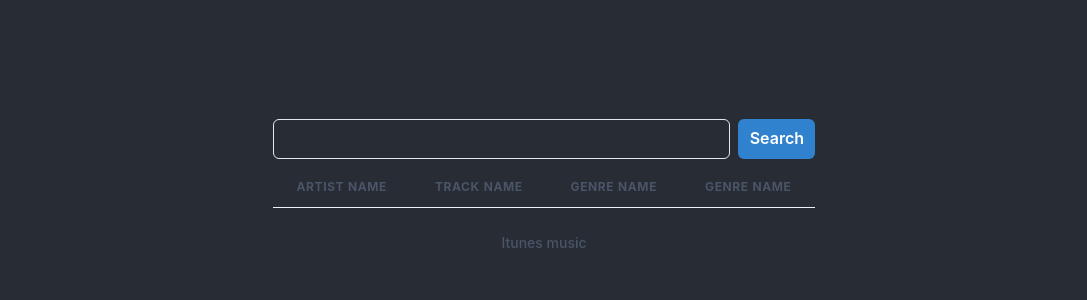
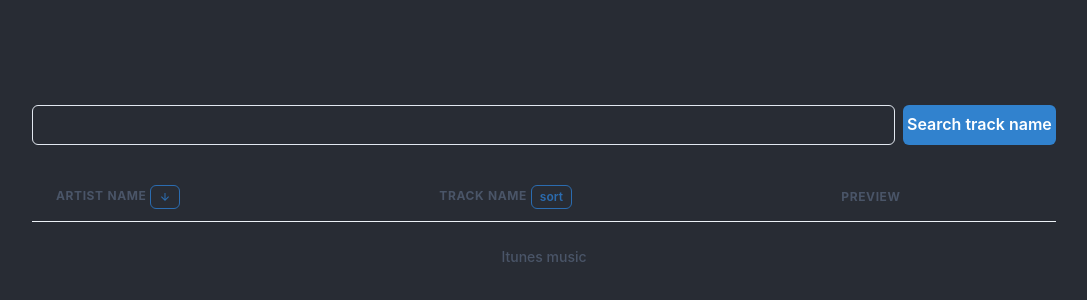
Before and after one commit to strzala92/warsawjs-workshop-55-itunes, a React (Create React App) app: page / in a window 1280 px wide. Shown: the part 210-510 px from the top of the page, without its empty margins (96-1183 px from the left). Built offline with nearby package versions, Linux system fonts and the light colour scheme.

Commit message:
Add sort

```diff
--- a/package.json
+++ b/package.json
@@ -3,6 +3,7 @@
   "version": "0.1.0",
   "private": true,
   "dependencies": {
+    "@chakra-ui/icons": "^1.0.13",
     "@chakra-ui/react": "^1.6.4",
     "@emotion/react": "^11.4.0",
     "@emotion/styled": "^11.3.0",
--- a/src/App.js
+++ b/src/App.js
@@ -1,128 +1,6 @@
 import './App.css';
 
-import {
-  Stack,
-  Input,
-  Button,
-  Table,
-  Thead,
-  Tbody,
-  Tr,
-  Th,
-  Td,
-  TableCaption,
-  Modal,
-  ModalOverlay,
-  ModalContent,
-  ModalHeader,
-  ModalFooter,
-  ModalBody,
-  ModalCloseButton,
-  AspectRatio,
-  useDisclosure,
-  Badge
-} from "@chakra-ui/react"
-import { useState, useEffect } from 'react';
-
-function ModalItunes({ result }) {
-  const { isOpen, onOpen, onClose } = useDisclosure();
-  const [ artist, setArtist ] = useState();
-
-  useEffect(() => {
-    if (!isOpen) {
-     return;
-    }
-    (async () => {
-      const artisResult= await fetch(`https://itunes.apple.com/lookup?id=${result.artistId}`);
-      const data = await artisResult.json();
-      setArtist(data.results[0]);
-    })();
-  }, [isOpen, result]);
-
-  return (
-    <>
-      <Button colorScheme="blue" onClick={onOpen}>Preview</Button>
-      <Modal isOpen={isOpen} onClose={onClose} size="xl">
-        <ModalOverlay />
-        <ModalContent>
-          <ModalHeader>{result.trackName}</ModalHeader>
-          <ModalBody>
-            {artist && (
-                  <Badge>
-                        {artist.primaryGenreName}
-                  </Badge>
-            )}
-            <AspectRatio ratio={1}>
-              <iframe
-                title={result.trackName}
-                src={result.previewUrl}
-                allowFullScreen
-              />
-            </AspectRatio>
-          </ModalBody>
-
-          <ModalFooter style={{ justifyContent: 'center' }}>
-            <Button colorScheme="blue" mr={3} onClick={onClose}>
-              Close
-            </Button>
-          </ModalFooter>
-        </ModalContent>
-      </Modal>
-    </>
-  )
-}
-
-function Itunes() {
-  const [searchTerm, setSetchTerm] = useState('');
-  const [results, setResults] = useState([]);
-  const { isOpen, onOpen, onClose } = useDisclosure();
-
-  const handleChange = (event) => setSetchTerm(event.target.value);
-
-  const getTerms = async () => {
-    const result = await fetch(`https://itunes.apple.com/search?term=${encodeURIComponent(searchTerm)}&entity=musicVideo`);
-    const data = await result.json();
-    setResults(data.results);
-  };
-
-  return (
-    <Stack direction="column">
-      <Stack direction="row">
-        <Input value={searchTerm} onChange={handleChange} />
-        <Button colorScheme="blue" onClick={getTerms}>Search</Button>
-      </Stack>
-      <ItunesResult props={results} />
-    </Stack>
-  );
-}
-
-function ItunesResult({ props }) {
-  return (
-    <Table variant="simple">
-      <TableCaption>Itunes music</TableCaption>
-      <Thead>
-        <Tr>
-          <Th>Artist Name</Th>
-          <Th>Track Name</Th>
-          <Th>Genre Name</Th>
-          <Th>Genre Name</Th>
-        </Tr>
-      </Thead>
-      <Tbody>
-        {props.map((val, index) =>
-          <Tr key={index}>
-            <Td>{val.artistName}</Td>
-            <Td>{val.trackCensoredName}</Td>
-            <Td>{val.primaryGenreName}</Td>
-            <Td>
-              <ModalItunes result={val} />
-            </Td>
-          </Tr>
-        )}
-      </Tbody>
-    </Table>
-  );
-}
+import { Itunes } from './components/Itunes/Itunes';
 
 function App() {
   return (
--- /dev/null
+++ b/src/components/Itunes/Itunes.js
@@ -0,0 +1,46 @@
+import {
+    Stack,
+    Input,
+    Button,
+    Spinner,
+    Container,
+} from "@chakra-ui/react"
+import { useState } from 'react';
+import { ItunesResult } from "../ItunesResault/ItunesResult";
+
+export function Itunes() {
+    const [searchTerm, setSetchTerm] = useState('');
+    const [results, setResults] = useState([]);
+    const [isLoading, setLoading] = useState(false);
+
+    const handleChange = (event) => setSetchTerm(event.target.value);
+
+    const getTerms = async () => {
+        setLoading(true);
+        const result = await fetch(`https://itunes.apple.com/search?term=${encodeURIComponent(searchTerm)}&entity=musicVideo`);
+        const data = await result.json();
+        setResults(data.results);
+        setLoading(false);
+    };
+
+    return (
+        <Stack direction="column" style={{width: '80%'}}>
+            <Stack direction="row" pb={5}>
+                <Input value={searchTerm} onChange={handleChange} />
+                <Button colorScheme="blue" onClick={getTerms}>Search track name</Button>
+            </Stack>
+            {isLoading &&
+                <div>
+                    <Spinner
+                        thickness="4px"
+                        speed="0.65s"
+                        emptyColor="gray.200"
+                        color="blue.500"
+                        size="xl"
+                    />
+                </div>}
+            {!isLoading &&
+                <ItunesResult props={results} />
+            }
+        </Stack>    );
+}
--- /dev/null
+++ b/src/components/ItunesResault/ItunesResult.js
@@ -0,0 +1,74 @@
+import {
+  Table,
+  Thead,
+  Tbody,
+  Tr,
+  Th,
+  Td,
+  TableCaption,
+  Button,
+} from "@chakra-ui/react"
+import {ArrowDownIcon, ArrowUpIcon} from "@chakra-ui/icons";
+import { ModalItunes } from "../ModalItunes/ModalItunes";
+import { useState } from 'react';
+
+
+export function ItunesResult({ props }) {
+  const [sortType, setSortType] = useState(props);
+  const [sortASC, setSort] = useState({
+    artist: true,
+    track: true,
+  });
+  let fieldName = '';
+
+  const sort = (field) => {
+    fieldName = field;
+    console.log(sortASC)
+    if (sortASC.artist) {
+      setSortType([...props.sort(sortingMethod)]);
+      setSort({...sortASC, artist: false});
+    }
+    else {
+      setSortType([...props.sort(sortingMethod)]);
+      setSort({...sortASC, artist: true});
+    }
+  }
+  const sortingMethod = (a, b) => {
+    if (a[fieldName].toLowerCase() < b[fieldName].toLowerCase()) {
+      return sortASC.artist ? -1 : 1;
+    }
+    if (a[fieldName].toLowerCase() > b[fieldName].toLowerCase()) {
+      return sortASC.artist ? 1 : -1;
+    }
+    return 0;
+  }
+
+  return (
+    <Table variant="simple">
+      <TableCaption>Itunes music</TableCaption>
+      <Thead>
+        <Tr>
+          <Th>Artist Name  <Button onClick={() => sort('artistName')} colorScheme="blue" size="xs" variant="outline">
+            {sortASC.artist &&
+            <ArrowDownIcon></ArrowDownIcon>}
+            {!sortASC.artist &&
+            <ArrowUpIcon></ArrowUpIcon>}
+          </Button></Th>
+          <Th>Track Name   <Button onClick={() => sort('trackCensoredName')} colorScheme="blue" size="xs" variant="outline"> sort</Button></Th>
+          <Th>Preview</Th>
+        </Tr>
+      </Thead>
+      <Tbody>
+        {sortType.map((val, index) =>
+          <Tr key={index}>
+            <Td>{val.artistName}</Td>
+            <Td>{val.trackCensoredName}</Td>
+            <Td>
+              <ModalItunes result={val} />
+            </Td>
+          </Tr>
+        )}
+      </Tbody>
+    </Table>
+  );
+}
--- /dev/null
+++ b/src/components/ModalItunes/ModalItunes.js
@@ -0,0 +1,61 @@
+import {
+    Button,
+    Modal,
+    ModalOverlay,
+    ModalContent,
+    ModalHeader,
+    ModalFooter,
+    ModalBody,
+    AspectRatio,
+    useDisclosure,
+    Badge
+  } from "@chakra-ui/react"
+  import { useState, useEffect } from 'react';
+
+export function ModalItunes({ result }) {
+    const { isOpen, onOpen, onClose } = useDisclosure();
+    const [ artist, setArtist ] = useState();
+
+    useEffect(() => {
+      if (!isOpen) {
+       return;
+      }
+      (async () => {
+        const artisResult= await fetch(`https://itunes.apple.com/lookup?id=${result.artistId}`);
+        const data = await artisResult.json();
+        setArtist(data.results[0]);
+      })();
+    }, [isOpen, result]);
+
+    return (
+      <>
+        <Button colorScheme="blue" onClick={onOpen}>Preview</Button>
+        <Modal isOpen={isOpen} onClose={onClose} size="xl">
+          <ModalOverlay />
+          <ModalContent>
+            <ModalHeader>{result.trackName}</ModalHeader>
+            <ModalBody>
+              {artist && (
+                    <Badge>
+                          {artist.primaryGenreName}
+                    </Badge>
+              )}
+              <AspectRatio ratio={1}>
+                <iframe
+                  title={result.trackName}
+                  src={result.previewUrl}
+                  allowFullScreen
+                />
+              </AspectRatio>
+            </ModalBody>
+
+            <ModalFooter style={{ justifyContent: 'center' }}>
+              <Button colorScheme="blue" mr={3} onClick={onClose}>
+                Close
+              </Button>
+            </ModalFooter>
+          </ModalContent>
+        </Modal>
+      </>
+    )
+  }
```
Also changed, not shown: jsconfig.json (deleted), 1 other file (tests, documents, lock files or other folders).
